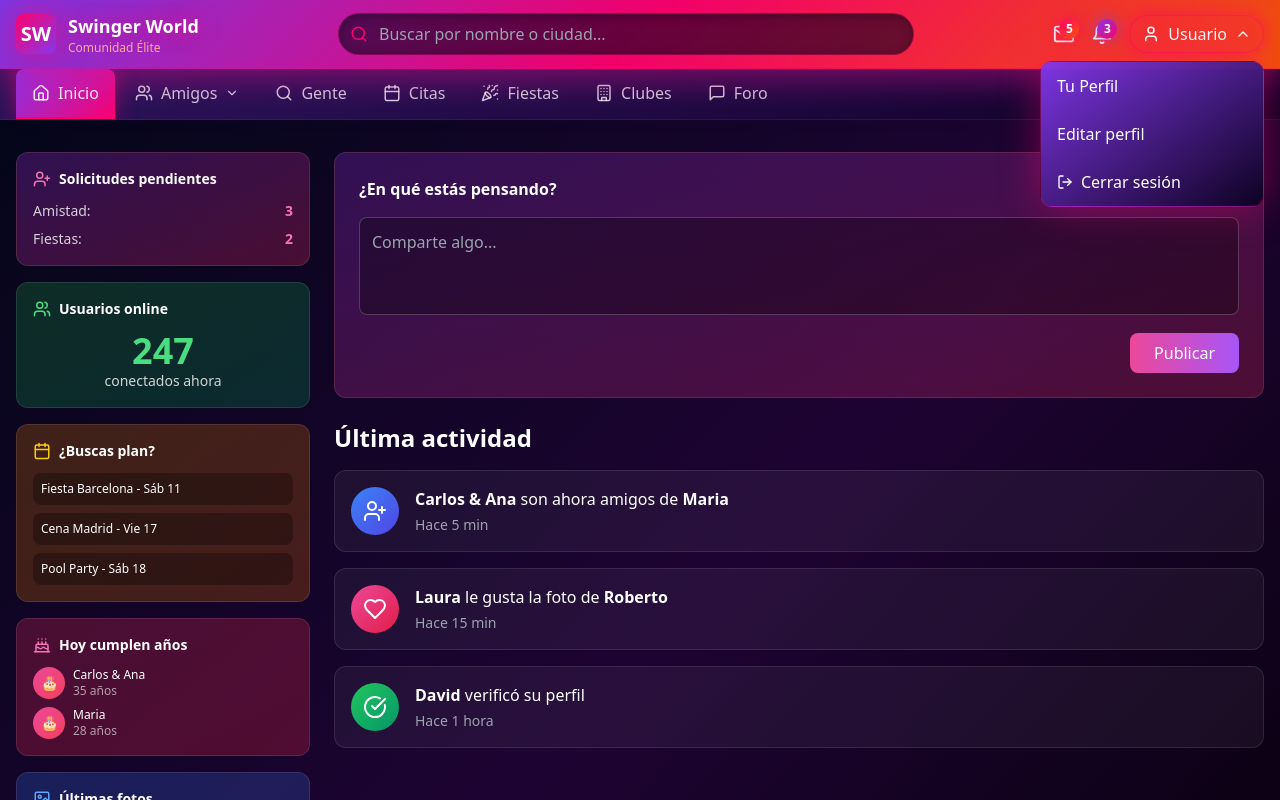
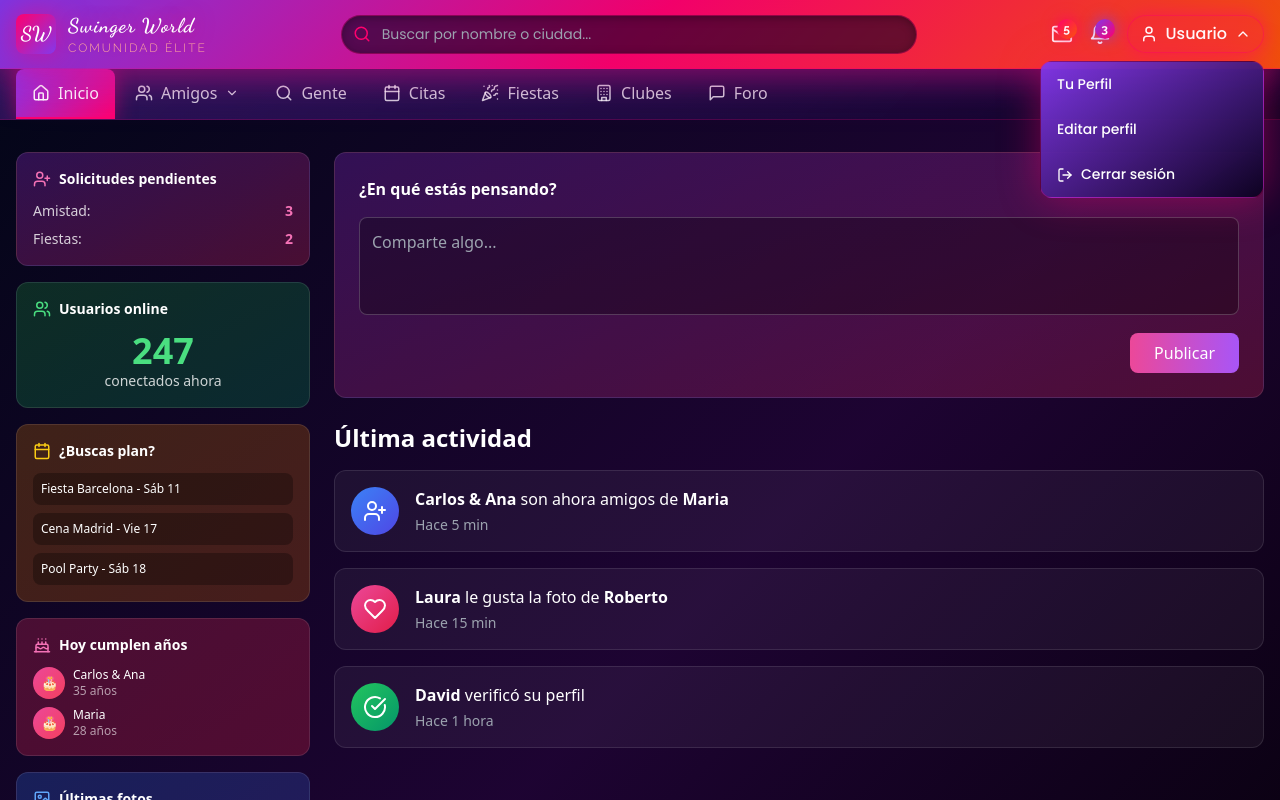
Before and after one commit to swinger79/swingerworldpro, a React (Vite) app: page / in a window 1280 px wide. Both pictures are taken after a click on the button "Usuario". Shown: the top 800 px of the page. Built offline with nearby package versions, Linux system fonts and the light colour scheme.

Commit message:
💋 Add sexy typography: Dancing Script + Raleway + Poppins

```diff
--- a/index.html
+++ b/index.html
@@ -2,11 +2,14 @@
 <html lang="es">
   <head>
     <meta charset="UTF-8" />
-    <link rel="icon" type="image/svg+xml" href="/favicon.svg" />
+    <link rel="icon" type="image/svg+xml" href="/vite.svg" />
     <meta name="viewport" content="width=device-width, initial-scale=1.0" />
-    <meta name="description" content="Swinger World - The world's most exclusive adult social network. Connect with verified swingers worldwide." />
-    <meta name="theme-color" content="#8B5CF6" />
-    <title>Swinger World - Elite Adult Social Network</title>
+    <title>Swinger World - Comunidad Élite</title>
+
+    <!-- Google Fonts - Sexy Typography -->
+    <link rel="preconnect" href="https://fonts.googleapis.com">
+    <link rel="preconnect" href="https://fonts.gstatic.com" crossorigin>
+    <link href="https://fonts.googleapis.com/css2?family=Raleway:wght@300;400;500;600;700;800;900&family=Dancing+Script:wght@400;500;600;700&family=Poppins:wght@300;400;500;600;700&display=swap" rel="stylesheet">
   </head>
   <body>
     <div id="root"></div>
--- a/src/components/navigation/TopNavBar.jsx
+++ b/src/components/navigation/TopNavBar.jsx
@@ -21,15 +21,29 @@ const TopNavBar = ({ currentUser = { name: 'Usuario', notifications: 3, messages
         >
           <div className="w-10 h-10 rounded-lg flex items-center justify-center font-bold text-white text-xl neon-pulse" style={{
             background: 'linear-gradient(135deg, #FF006E 0%, #8338EC 100%)',
-            boxShadow: '0 0 30px rgba(255,0,110,0.6)'
+            boxShadow: '0 0 30px rgba(255,0,110,0.6)',
+            fontFamily: "'Dancing Script', cursive"
           }}>
             SW
           </div>
           <div>
-            <h1 className="text-lg font-bold text-white neon-text" style={{ textShadow: '0 0 20px rgba(255,0,110,0.8)' }}>
+            <h1 className="text-xl font-bold text-white neon-text" style={{
+              textShadow: '0 0 20px rgba(255,0,110,0.8)',
+              fontFamily: "'Dancing Script', cursive",
+              fontWeight: 700,
+              letterSpacing: '1px'
+            }}>
               Swinger World
             </h1>
-            <p className="text-xs" style={{ color: '#FFA69E' }}>Comunidad Élite</p>
+            <p className="text-xs" style={{
+              color: '#FFA69E',
+              fontFamily: "'Raleway', sans-serif",
+              fontWeight: 300,
+              letterSpacing: '2px',
+              textTransform: 'uppercase'
+            }}>
+              Comunidad Élite
+            </p>
           </div>
         </motion.div>
 
@@ -45,7 +59,10 @@ const TopNavBar = ({ currentUser = { name: 'Usuario', notifications: 3, messages
               style={{
                 background: 'rgba(13,2,33,0.6)',
                 border: '1px solid rgba(255,0,110,0.3)',
-                boxShadow: 'inset 0 2px 10px rgba(0,0,0,0.3)'
+                boxShadow: 'inset 0 2px 10px rgba(0,0,0,0.3)',
+                fontFamily: "'Poppins', sans-serif",
+                fontSize: '0.875rem',
+                fontWeight: 400
               }}
               onFocus={(e) => e.target.style.boxShadow = '0 0 20px rgba(255,0,110,0.4), inset 0 2px 10px rgba(0,0,0,0.3)'}
               onBlur={(e) => e.target.style.boxShadow = 'inset 0 2px 10px rgba(0,0,0,0.3)'}
@@ -62,9 +79,11 @@ const TopNavBar = ({ currentUser = { name: 'Usuario', notifications: 3, messages
           >
             <Mail size={22} />
             {currentUser.messages > 0 && (
-              <span className="absolute -top-1 -right-1 text-white text-xs rounded-full w-5 h-5 flex items-center justify-center font-bold neon-pulse" style={{
+              <span className="absolute -top-1 -right-1 text-white text-xs rounded-full w-5 h-5 flex items-center justify-center neon-pulse" style={{
                 background: 'linear-gradient(135deg, #FF006E 0%, #FB5607 100%)',
-                boxShadow: '0 0 15px rgba(255,0,110,0.8)'
+                boxShadow: '0 0 15px rgba(255,0,110,0.8)',
+                fontFamily: "'Raleway', sans-serif",
+                fontWeight: 700
               }}>
                 {currentUser.messages}
               </span>
@@ -79,9 +98,11 @@ const TopNavBar = ({ currentUser = { name: 'Usuario', notifications: 3, messages
           >
             <Bell size={22} />
             {currentUser.notifications > 0 && (
-              <span className="absolute -top-1 -right-1 text-white text-xs rounded-full w-5 h-5 flex items-center justify-center font-bold neon-pulse" style={{
+              <span className="absolute -top-1 -right-1 text-white text-xs rounded-full w-5 h-5 flex items-center justify-center neon-pulse" style={{
                 background: 'linear-gradient(135deg, #8338EC 0%, #FF006E 100%)',
-                boxShadow: '0 0 15px rgba(131,56,236,0.8)'
+                boxShadow: '0 0 15px rgba(131,56,236,0.8)',
+                fontFamily: "'Raleway', sans-serif",
+                fontWeight: 700
               }}>
                 {currentUser.notifications}
               </span>
@@ -96,11 +117,13 @@ const TopNavBar = ({ currentUser = { name: 'Usuario', notifications: 3, messages
               style={{
                 background: 'rgba(255,0,110,0.2)',
                 border: '1px solid rgba(255,0,110,0.4)',
-                boxShadow: showUserMenu ? '0 0 20px rgba(255,0,110,0.6)' : 'none'
+                boxShadow: showUserMenu ? '0 0 20px rgba(255,0,110,0.6)' : 'none',
+                fontFamily: "'Poppins', sans-serif",
+                fontWeight: 500
               }}
             >
               <User size={18} className="text-white" />
-              <span className="text-white font-medium">{currentUser.name}</span>
+              <span className="text-white">{currentUser.name}</span>
               <ChevronDown size={16} className="text-white" style={{ transform: showUserMenu ? 'rotate(180deg)' : 'rotate(0)', transition: 'transform 0.3s' }} />
             </motion.button>
 
@@ -114,7 +137,8 @@ const TopNavBar = ({ currentUser = { name: 'Usuario', notifications: 3, messages
                   style={{
                     background: 'linear-gradient(145deg, rgba(131,56,236,0.95) 0%, rgba(13,2,33,0.98) 100%)',
                     border: '1px solid rgba(255,0,110,0.3)',
-                    boxShadow: '0 0 40px rgba(255,0,110,0.4)'
+                    boxShadow: '0 0 40px rgba(255,0,110,0.4)',
+                    fontFamily: "'Poppins', sans-serif"
                   }}
                 >
                   {[
@@ -126,7 +150,11 @@ const TopNavBar = ({ currentUser = { name: 'Usuario', notifications: 3, messages
                       key={idx}
                       onClick={() => { item.action(); setShowUserMenu(false); }}
                       className="w-full px-4 py-3 text-white text-left transition-all flex items-center gap-2"
-                      style={{ background: 'transparent' }}
+                      style={{
+                        background: 'transparent',
+                        fontWeight: 500,
+                        fontSize: '0.875rem'
+                      }}
                       onMouseEnter={(e) => e.target.style.background = 'rgba(255,0,110,0.2)'}
                       onMouseLeave={(e) => e.target.style.background = 'transparent'}
                     >
--- a/src/index.css
+++ b/src/index.css
@@ -5,7 +5,14 @@
 /* Import Neon Theme */
 @import './styles/neon-theme.css';
 
-/* Base Styles con Tema Neón */
+/* Sexy Typography */
+:root {
+  --font-display: 'Dancing Script', cursive;
+  --font-heading: 'Raleway', sans-serif;
+  --font-body: 'Poppins', sans-serif;
+}
+
+/* Base Styles con Tema Neón y Tipografía Sexy */
 * {
   margin: 0;
   padding: 0;
@@ -13,14 +20,38 @@
 }
 
 body {
-  font-family: -apple-system, BlinkMacSystemFont, 'Segoe UI', 'Roboto', 'Oxygen',
-    'Ubuntu', 'Cantarell', 'Fira Sans', 'Droid Sans', 'Helvetica Neue',
-    sans-serif;
+  font-family: var(--font-body);
   -webkit-font-smoothing: antialiased;
   -moz-osx-font-smoothing: grayscale;
   background: linear-gradient(135deg, #0D0221 0%, #1a0533 50%, #0D0221 100%);
   min-height: 100vh;
   color: white;
+  font-weight: 400;
+  letter-spacing: 0.3px;
+}
+
+/* Títulos con fuente sexy */
+h1, h2, h3, h4, h5, h6 {
+  font-family: var(--font-heading);
+  font-weight: 700;
+  letter-spacing: 0.5px;
+}
+
+/* Logo y elementos especiales con fuente script */
+.font-display {
+  font-family: var(--font-display);
+  font-weight: 600;
+}
+
+/* Mejorar legibilidad */
+p, span, div {
+  line-height: 1.6;
+}
+
+/* Botones y labels con fuente más limpia */
+button, input, select, textarea {
+  font-family: var(--font-body);
+  letter-spacing: 0.3px;
 }
 
 code {
@@ -48,3 +79,34 @@ code {
   transform: translateY(-2px);
   transition: all 0.3s ease;
 }
+
+/* Texto con peso variable para énfasis */
+.text-light { font-weight: 300; }
+.text-normal { font-weight: 400; }
+.text-medium { font-weight: 500; }
+.text-semibold { font-weight: 600; }
+.text-bold { font-weight: 700; }
+.text-black { font-weight: 900; }
+
+/* Títulos grandes con efecto sexy */
+.sexy-title {
+  font-family: var(--font-display);
+  font-size: 3rem;
+  font-weight: 700;
+  background: linear-gradient(135deg, #FF006E 0%, #8338EC 50%, #FB5607 100%);
+  -webkit-background-clip: text;
+  -webkit-text-fill-color: transparent;
+  background-clip: text;
+  text-shadow: 0 0 30px rgba(255,0,110,0.3);
+  letter-spacing: 1px;
+}
+
+/* Subtítulos con estilo */
+.sexy-subtitle {
+  font-family: var(--font-heading);
+  font-weight: 300;
+  letter-spacing: 2px;
+  text-transform: uppercase;
+  font-size: 0.875rem;
+  color: rgba(255,255,255,0.7);
+}
```
